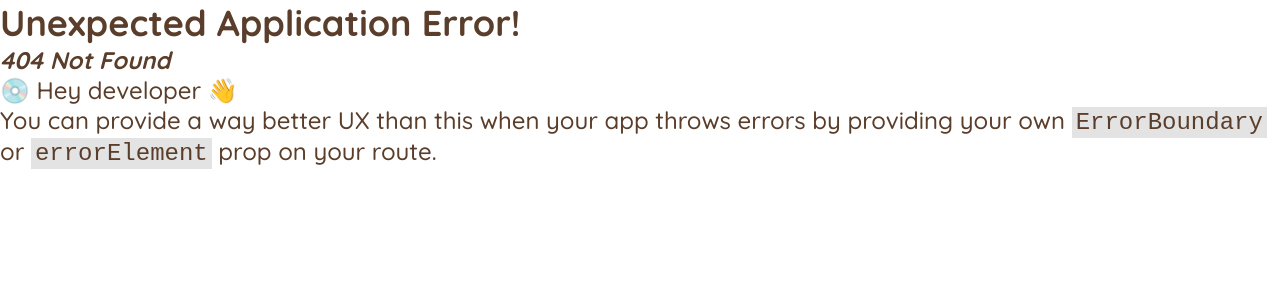
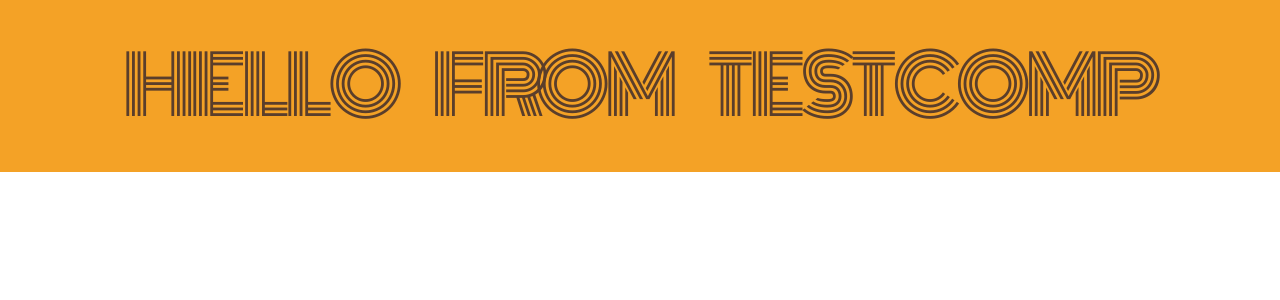
Before and after one commit to mr-Thamariaselvam/Traval-List, a React (Create React App) app: page /test in a window 1280 px wide. Before the commit this address had no page. Shown: the top 300 px of the page. Built offline with nearby package versions, Linux system fonts and the light colour scheme.

Commit message:
Adding test component and username password on json- Commit by raja

```diff
--- a/src/App.js
+++ b/src/App.js
@@ -7,6 +7,7 @@ import {
 import Home from "./pages/home";
 import Auth from "./pages/authentication/auth";
 import Customizedlist from "./pages/customizelist/customizedlist";
+import TestComp from "./components/testcomp/testcomp";
 
 function App() {
   const [authenticated, setAuthenticated] = useState(false);
@@ -105,6 +106,11 @@ function App() {
         <Navigate to="/" />
       ),
     },
+
+    {
+      path:"/test",
+      element:<TestComp/>
+    }
   ]);
 
   return <RouterProvider router={router} />;
--- /dev/null
+++ b/src/components/testcomp/testcomp.js
@@ -0,0 +1,7 @@
+export default function TestComp(){
+    return(
+        <div>
+            <h1>Hello from TestComp</h1>
+        </div>
+    )
+}
--- a/src/data/user.json
+++ b/src/data/user.json
@@ -3,5 +3,9 @@
     "username": "Lotus",
     "password": "Selvam@2002",
     "img": ""
+  },
+  {
+    "username":"Kavin",
+    "password" :"1234"
   }
 ]
```
